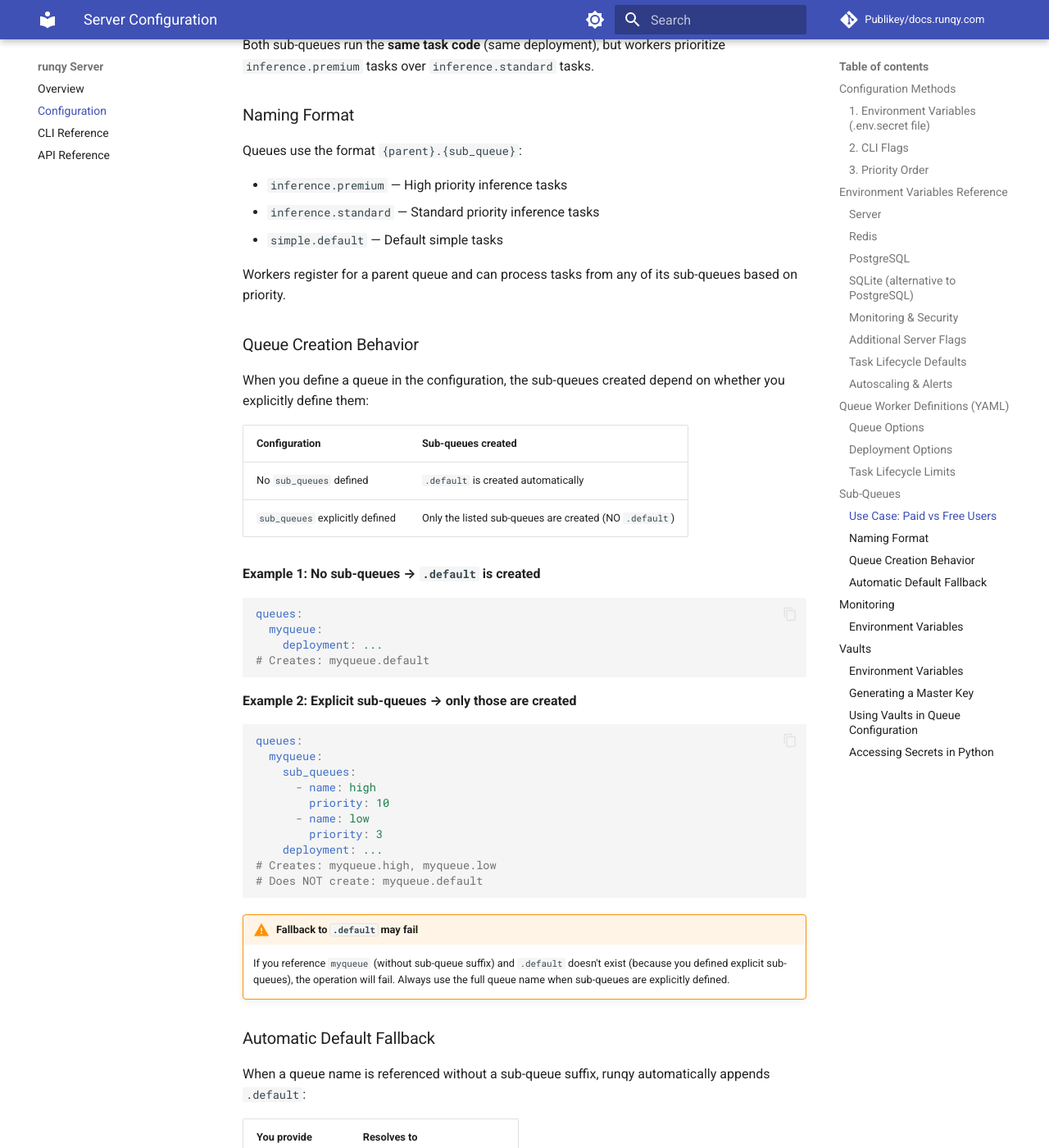
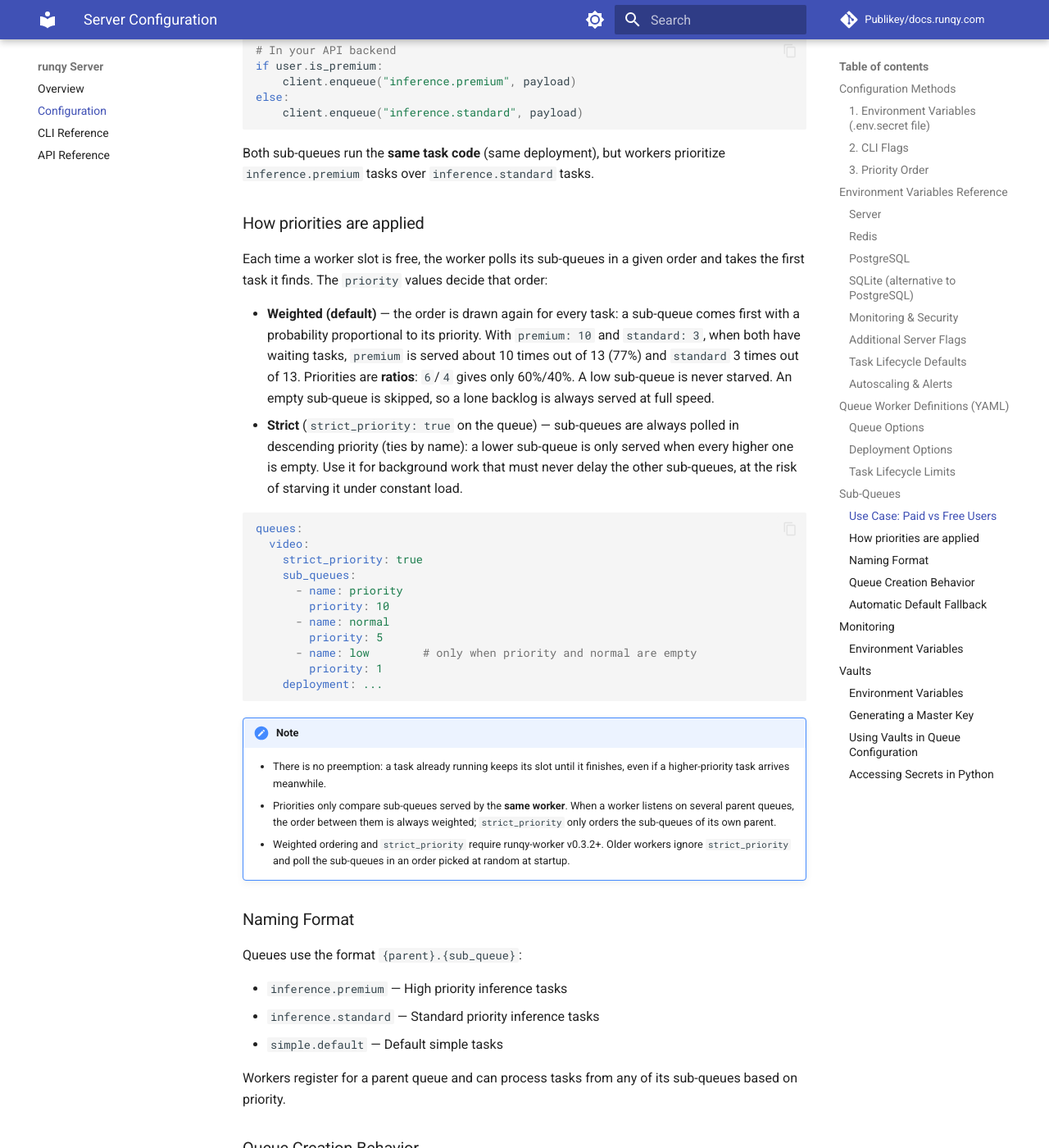
Before and after one commit to Publikey/docs.runqy.com, an MkDocs documentation site: the page built from docs/server/configuration.md, in a window 1280 px wide and 1400 px high, scrolled down 8003 px. Shown: the whole window at 82% size. Built offline with MkDocs 1.6.1 and Material for MkDocs 9.7.7, drawn with Linux system fonts in a browser that asks for light colours; comment, search, counter and statistics services are not loaded; some of the changed text lies outside the part shown.

Commit message:
docs: explain how sub-queue priorities are applied
Document the weighted default (priorities are ratios, redrawn per task) and
the strict_priority option, and stop implying a strict order.

Co-Authored-By: Claude Opus 5.5 <noreply@anthropic.com>

````diff
--- a/docs/server/configuration.md
+++ b/docs/server/configuration.md
@@ -156,7 +156,9 @@ queues:
 
 | Option | Type | Required | Description |
 |--------|------|----------|-------------|
-| `priority` | int | Yes | Queue priority (higher = more important) |
+| `priority` | int | Yes | Queue priority (higher = more important). Only used when the queue has no `sub_queues` (it becomes the priority of `.default`) |
+| `sub_queues` | list | No | Sub-queues (`name`, `priority`). See [Sub-Queues](#sub-queues) |
+| `strict_priority` | bool | No | Poll the sub-queues in strict priority order instead of the default weighted order. See [How priorities are applied](#how-priorities-are-applied) |
 | `deployment` | object | Yes | Deployment configuration |
 | `autoscale` | object | No | GPU autoscaling for this queue. See the [Autoscaling guide](../guides/autoscaling.md) |
 | `alerts` | object | No | Alert overrides for this queue (mute, replace or disable rules). See the [Alerts guide](../guides/alerting.md#per-queue-overrides) |
@@ -237,9 +239,9 @@ A common pattern is routing tasks from paid users to a high-priority sub-queue w
 queues:
   inference:
     sub_queues:
-      - name: premium    # Paid users — processed first
+      - name: premium    # Paid users — served first ~10 times out of 13
         priority: 10
-      - name: standard   # Free users — processed when premium queue is empty
+      - name: standard   # Free users
         priority: 3
     deployment:
       git_url: "https://github.com/example/inference.git"
@@ -259,6 +261,44 @@ else:
 ```
 
 Both sub-queues run the **same task code** (same deployment), but workers prioritize `inference.premium` tasks over `inference.standard` tasks.
+
+### How priorities are applied
+
+Each time a worker slot is free, the worker polls its sub-queues in a given order and takes the
+first task it finds. The `priority` values decide that order:
+
+- **Weighted (default)** — the order is drawn again for every task: a sub-queue comes first with
+  a probability proportional to its priority. With `premium: 10` and `standard: 3`, when both
+  have waiting tasks, `premium` is served about 10 times out of 13 (77%) and `standard` 3 times
+  out of 13. Priorities are **ratios**: `6`/`4` gives only 60%/40%. A low sub-queue is never
+  starved. An empty sub-queue is skipped, so a lone backlog is always served at full speed.
+- **Strict** (`strict_priority: true` on the queue) — sub-queues are always polled in descending
+  priority (ties by name): a lower sub-queue is only served when every higher one is empty.
+  Use it for background work that must never delay the other sub-queues, at the risk of
+  starving it under constant load.
+
+```yaml
+queues:
+  video:
+    strict_priority: true
+    sub_queues:
+      - name: priority
+        priority: 10
+      - name: normal
+        priority: 5
+      - name: low        # only when priority and normal are empty
+        priority: 1
+    deployment: ...
+```
+
+!!! note
+    - There is no preemption: a task already running keeps its slot until it finishes, even if
+      a higher-priority task arrives meanwhile.
+    - Priorities only compare sub-queues served by the **same worker**. When a worker listens on
+      several parent queues, the order between them is always weighted; `strict_priority` only
+      orders the sub-queues of its own parent.
+    - Weighted ordering and `strict_priority` require runqy-worker v0.3.2+. Older workers ignore
+      `strict_priority` and poll the sub-queues in an order picked at random at startup.
 
 ### Naming Format
 
````
Also changed, not shown: docs/getting-started/architecture.md (+1 -1 lines), docs/guides/enqueueing-tasks.md (+1 -1 lines).
